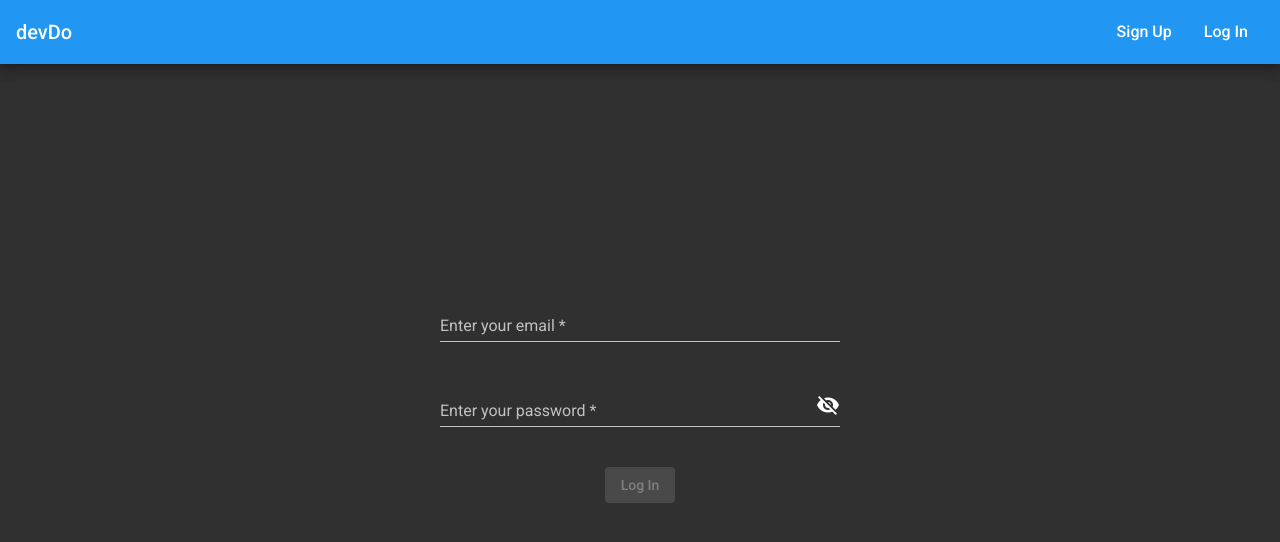
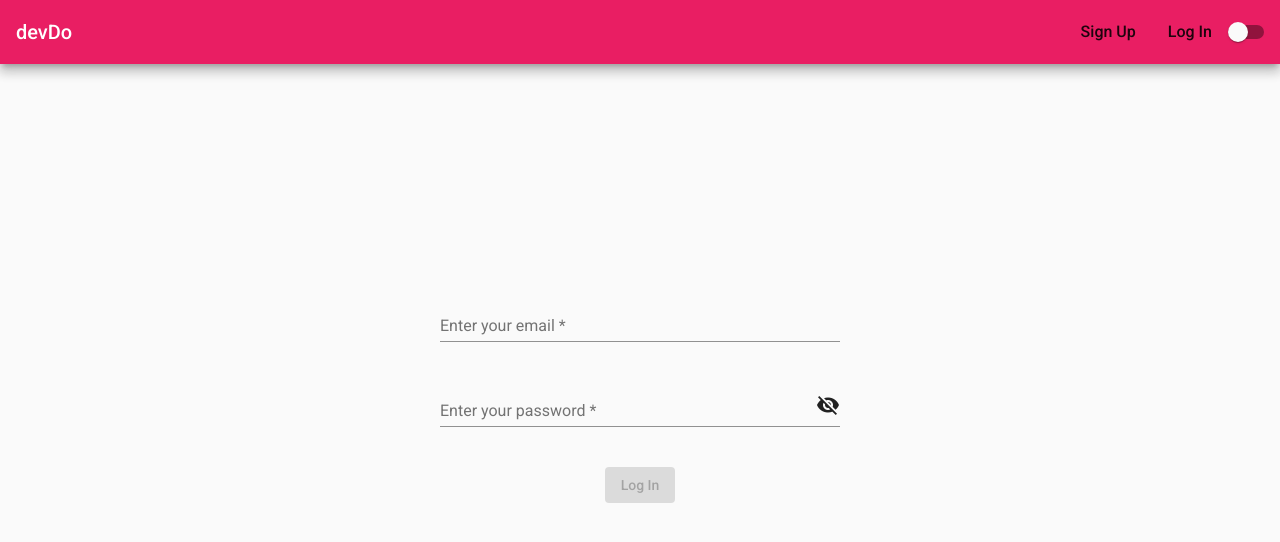
Before and after one commit to Ionut-T/devDo, an Angular app: page /user/login in a window 1280 px wide. Shown: the top 542 px of the page. Built offline with nearby package versions, Linux system fonts and the light colour scheme.

Commit message:
add functionality for theme toggle

```diff
--- a/src/app/core/navigation/navigation.component.html
+++ b/src/app/core/navigation/navigation.component.html
@@ -1,4 +1,7 @@
-<mat-sidenav-container class="sidenav-container">
+<mat-sidenav-container
+  class="sidenav-container mat-app-background"
+  [ngClass]="{ 'dark-theme': isDarkTheme }"
+>
   <mat-sidenav
     #drawer
     class="sidenav"
@@ -83,6 +86,7 @@
           Log Out
         </a>
       </mat-nav-list>
+      <mat-slide-toggle matTooltip='Change theme' (change)="toggleTheme()"></mat-slide-toggle>
     </mat-toolbar>
 
     <ng-content></ng-content>
--- a/src/app/core/navigation/navigation.component.ts
+++ b/src/app/core/navigation/navigation.component.ts
@@ -13,6 +13,7 @@ import { MatSidenav } from '@angular/material/sidenav';
 export class NavigationComponent implements OnInit, OnDestroy {
   isOpened = false;
   isAuth = false;
+  isDarkTheme = false;
   private authListenerSubscription: Subscription;
   @ViewChild('drawer', { static: false }) drawer: MatSidenav;
 
@@ -38,6 +39,13 @@ export class NavigationComponent implements OnInit, OnDestroy {
   }
 
   /**
+   * Change theme.
+   */
+  toggleTheme() {
+    this.isDarkTheme = !this.isDarkTheme;
+  }
+
+  /**
    * Log out user
    */
   onLogout() {
--- a/src/app/material.module.ts
+++ b/src/app/material.module.ts
@@ -12,6 +12,7 @@ import { MatToolbarModule } from '@angular/material/toolbar';
 import { MatProgressSpinnerModule } from '@angular/material/progress-spinner';
 import { MatSnackBarModule } from '@angular/material/snack-bar';
 import { MatTooltipModule } from '@angular/material/tooltip';
+import { MatSlideToggleModule } from '@angular/material/slide-toggle';
 
 @NgModule({
   exports: [
@@ -27,7 +28,8 @@ import { MatTooltipModule } from '@angular/material/tooltip';
     MatInputModule,
     MatProgressSpinnerModule,
     MatSnackBarModule,
-    MatTooltipModule
+    MatTooltipModule,
+    MatSlideToggleModule
   ]
 })
 export class MaterialModule {}
--- a/src/custom-theme.scss
+++ b/src/custom-theme.scss
@@ -11,16 +11,21 @@
 // Define the palettes for your theme using the Material Design palettes available in palette.scss
 // (imported above). For each palette, you can optionally specify a default, lighter, and darker
 // hue. Available color palettes: https://material.io/design/color/
-$devdo-primary: mat-palette($mat-blue);
-$devdo-accent: mat-palette($mat-lime);
+$devdo-primary: mat-palette($mat-pink);
+$devdo-accent: mat-palette($mat-blue-grey, A200, A100, A400);
 
 // The warn palette is optional (defaults to red).
 $devdo-warn: mat-palette($mat-red);
 
 // Create the theme object (a Sass map containing all of the palettes).
-$devdo-theme: mat-dark-theme($devdo-primary, $devdo-accent, $devdo-warn);
+$devdo-dark-theme: mat-dark-theme($devdo-primary, $devdo-accent, $devdo-warn);
+$devdo-light-theme: mat-light-theme($devdo-primary, $devdo-accent, $devdo-warn);
 
 // Include theme styles for core and each component used in your app.
 // Alternatively, you can import and @include the theme mixins for each component
 // that you are using.
-@include angular-material-theme($devdo-theme);
+@include angular-material-theme($devdo-light-theme);
+
+.dark-theme {
+  @include angular-material-theme($devdo-dark-theme);
+}
--- a/src/styles.css
+++ b/src/styles.css
@@ -8,6 +8,10 @@ body {
 body {
   margin: 0;
   font-family: Roboto, 'Helvetica Neue', sans-serif;
+}
+
+h1 {
+  font-weight: 400;
 }
 
 mat-expansion-panel:not(:last-child) {
```
